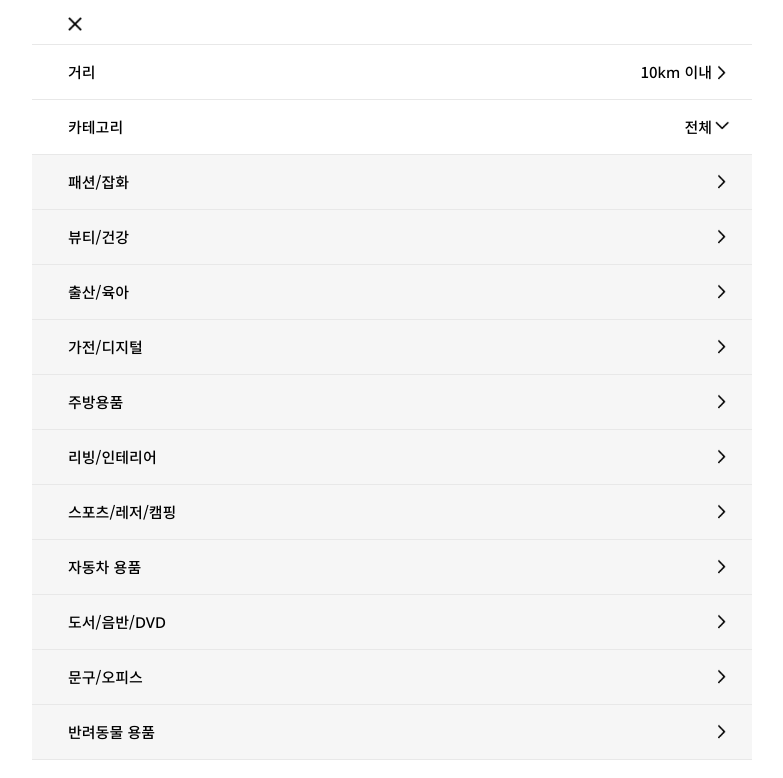
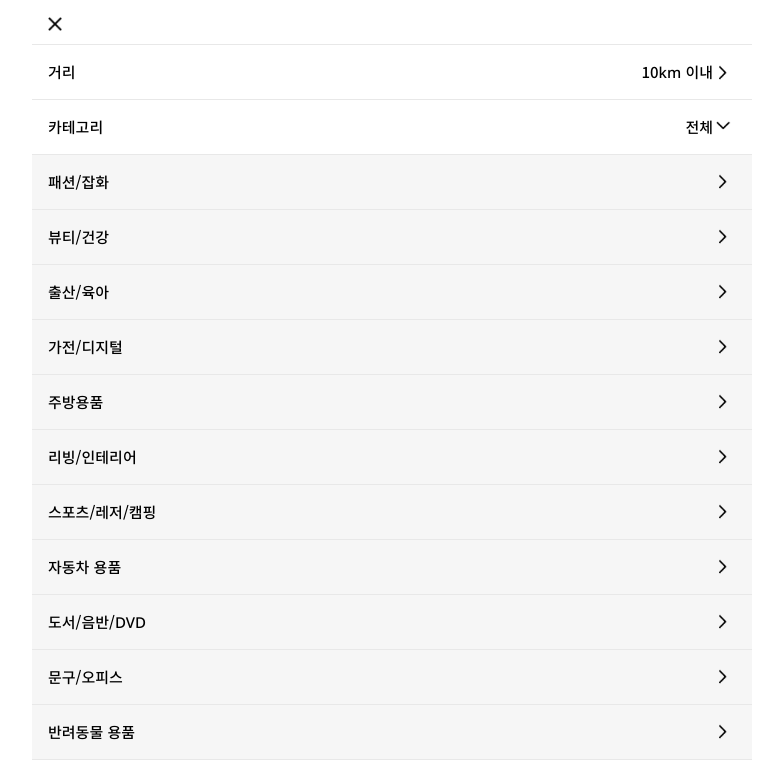
Before and after one commit to dypic/anna-react, a React (Create React App) app: page / in a window 1280 px wide. Both pictures are taken after a click on the button 972 px from the left and 21 px from the top of the page. Shown: the top 778 px of the page, without its empty margins (248-1031 px from the left). Built offline with nearby package versions, Linux system fonts and the light colour scheme.

Commit message:
update side filter

```diff
--- a/src/assets/stylesheets/_mainLayout.scss
+++ b/src/assets/stylesheets/_mainLayout.scss
@@ -134,7 +134,7 @@
 		}
 	}
 	&-item {
-		padding:1.6rem 2.6rem 1.6rem 3.6rem;
+		padding:1.6rem 2.5rem 1.6rem 1.6rem;
 		cursor:pointer;
 	}
 	&__close-btn {
@@ -153,7 +153,7 @@
 		display:flex;
 		justify-content:space-between;
 		align-items:center;
-		padding:1.6rem 2.6rem 1.6rem 3.6rem;
+		padding:1.6rem 2.5rem 1.6rem 1.6rem;
 		cursor:pointer;
 	}
 	li {
--- a/src/components/layout/HeaderSection.jsx
+++ b/src/components/layout/HeaderSection.jsx
@@ -74,7 +74,7 @@ const HeadersSection = () => {
         </ul>
       </header>
       <ul className={`side-filter title4-KR ${openFilter ? "on" : ""}`}>
-        <li className="side-filter__close-btn side-filter-item" style={{ padding: "0 0 0 3.6rem" }}>
+        <li className="side-filter__close-btn side-filter-item" style={{ padding: "0 0 0 1.6rem" }}>
           <button
             type="button"
             onClick={() => {
```
